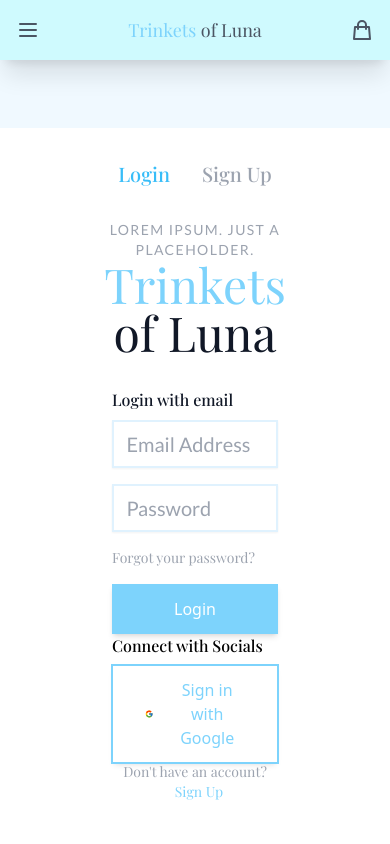
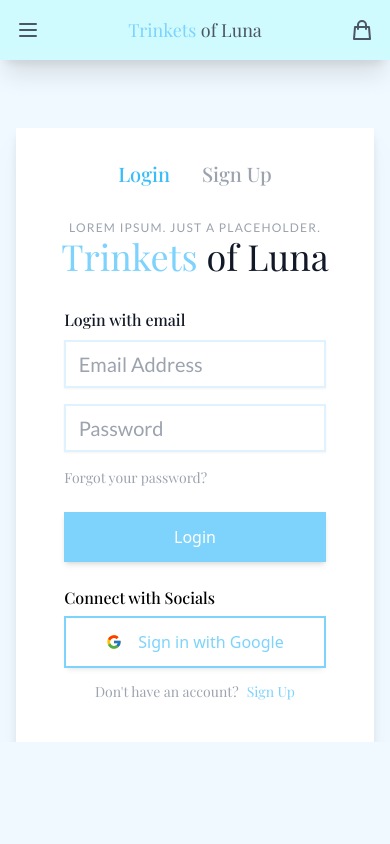
Before and after one commit to cedricquitor/trinketsofluna-ecommerce-web-app, a React (Create React App) app: page /login in a window 390 px wide. Shown: the top 844 px of the page. Built offline with nearby package versions, Linux system fonts and the light colour scheme; no server answers; the database is empty.

Commit message:
Fixed overall mobile responsiveness

```diff
--- a/src/components/AboutUs.jsx
+++ b/src/components/AboutUs.jsx
@@ -5,7 +5,7 @@ const AboutUs = () => {
     <div className="mt-12 mx-auto container">
       <div className="pb-14 text-center border-b-[1px] border-gray-300">
         <p className="text-gray-400 text-sm font-lato uppercase tracking-widest">Trinket of Luna's Story</p>
-        <h1 className="font-playfair font-bold text-8xl tracking-tight text-gray-900">About Us</h1>
+        <h1 className="font-playfair font-bold text-5xl md:text-7xl lg:text-8xl tracking-tight text-gray-900">About Us</h1>
       </div>
       <div className="mt-8 w-5/6 mx-auto">
         <h2 className="font-playfair font-semibold text-4xl tracking-tight text-gray-900">Who are we?</h2>
--- a/src/components/ContactUs.jsx
+++ b/src/components/ContactUs.jsx
@@ -9,7 +9,7 @@ const ContactUs = () => {
     <div className="mt-12 mx-auto container">
       <div className="pb-14 text-center border-b-[1px] border-gray-300">
         <p className="text-gray-400 text-sm font-lato uppercase tracking-widest">We expect to hear from you soon.</p>
-        <h1 className="font-playfair font-bold text-8xl tracking-tight text-gray-900">Contact Us</h1>
+        <h1 className="font-playfair font-bold text-5xl md:text-7xl lg:text-8xl tracking-tight text-gray-900">Contact Us</h1>
       </div>
       <div className="mt-8 w-5/6 mx-auto">
         <p className="mt-4 font-lato text-gray-500 text-xl">
--- a/src/components/Products.jsx
+++ b/src/components/Products.jsx
@@ -33,10 +33,10 @@ const Products = () => {
     <div className="mt-12 container mx-auto">
       <div className="text-center">
         <p className="text-gray-400 text-sm font-lato uppercase tracking-widest">Choose the one that fits your style.</p>
-        <h1 className="font-playfair font-bold text-8xl tracking-tight text-gray-900">Our Jewelries</h1>
+        <h1 className="font-playfair font-bold text-5xl md:text-7xl lg:text-8xl tracking-tight text-gray-900">Our Jewelries</h1>
       </div>
       <div className="container">
-        <div className="py-3 my-8 border-t-[1px] border-b-[1px] border-gray-300 flex flex-row justify-between">
+        <div className="py-3 my-8 border-t-[1px] border-b-[1px] border-gray-300 flex flex-row justify-between mx-8 2xl:mx-0">
           <div className="flex">
             <h2 className="mr-4 font-lato font-medium text-xl uppercase">Sort by</h2>
             {/* TODO: Add a select drop down for category filtering & maybe (?) a search bar */}
--- a/src/components/SignIn.jsx
+++ b/src/components/SignIn.jsx
@@ -74,7 +74,7 @@ const SignIn = () => {
 
   return (
     <section className="container mx-auto relative mt-12 overflow-hidden">
-      <div className="bg-white lg-1/3 xl:w-5/6 2xl:h-[40.2rem] m-auto drop-shadow-xl">
+      <div className="bg-white w-11/12 md:w-5/6 xl:w-5/6 2xl:h-[40.2rem] m-auto drop-shadow-xl">
         <div className="flex lg:flex-row flex-col">
           {/* Left Side Grid */}
           <div className="bg-sky-100 hidden lg:flex lg:flex-row lg:justify-center lg:items-center lg:overflow-hidden lg:basis-1/2">
@@ -92,14 +92,14 @@ const SignIn = () => {
               // For each product, return a div.
               return (
                 <div className={position + " absolute"} key={id}>
-                  <img src={productThumbnail} alt={productName} className="object-cover lg:h-[48rem] lg:w-[34rem] 2xl:h-[40.4rem] 2xl:w-[41rem]" width="650px" />
+                  <img src={productThumbnail} alt={productName} className="object-cover lg:h-[48rem] lg:w-[34rem] 2xl:h-[40.4rem] 2xl:w-[40rem]" width="650px" />
                 </div>
               );
             })}
           </div>
           {/* Right Side Grid */}
           <div className="mx-auto text-center my-8 basis-1/2 z-10">
-            <div className="mx-24">
+            <div className="mx-8 md:mx-24 lg:mx-12 2xl:mx-244">
               <div className="flex mb-8 justify-center items-center">
                 <Link to="/login" className="mx-4 font-medium font-playfair text-xl cursor-pointer text-sky-400 transition duration-300 active:text-sky-600">
                   Login
@@ -109,8 +109,8 @@ const SignIn = () => {
                 </Link>
               </div>
               {/* TODO: Fill the placeholder here. */}
-              <p className="text-gray-400 text-sm font-lato uppercase tracking-widest">Lorem ipsum. Just a placeholder.</p>
-              <h1 className="text-5xl text-gray-900 font-playfair mb-8">
+              <p className="text-gray-400 text-xs md:text-sm lg:text-xs 2xl:text-sm font-lato uppercase tracking-widest">Lorem ipsum. Just a placeholder.</p>
+              <h1 className="text-4xl md:text-5xl lg:text-4xl 2xl:text-5xl text-gray-900 font-playfair mb-8">
                 <span className="text-sky-300">Trinkets</span> of Luna
               </h1>
               <div className="relative">
@@ -128,18 +128,18 @@ const SignIn = () => {
                       Password
                     </label>
                   </div>
-                  <Link to="/recovery" className="block mb-4 py-auto font-playfair font-normal text-sm text-gray-400 text-left transition hover:text-gray-600 active:text-gray-900">
+                  <Link to="/recovery" className="block mb-6 md:mb-4 py-auto font-playfair font-normal text-sm text-gray-400 text-left transition hover:text-gray-600 active:text-gray-900">
                     Forgot your password?
                   </Link>
                   <button onClick={handleSubmit} className="w-full flex items-center justify-center px-8 py-3 border border-transparent text-base font-medium shadow-md transition duration-300 hover:shadow-2xl text-white bg-sky-300 hover:bg-sky-500 md:mb-8 md:py-3 md:mx-auto md:text-lg md:w-2/3 focus:ring-2 focus:ring-offset-2 focus:ring-sky-300 active:bg-sky-600">
                     Login
                   </button>
-                  <p className="font-playfair text-base font-medium text-left mb-2">Connect with Socials</p>
+                  <p className="font-playfair text-base font-medium text-left mt-6 md:mt-0 mb-2">Connect with Socials</p>
                   <button onClick={signInUserWithGoogle} className="w-[99%] mx-auto flex items-center justify-center px-8 py-3 outline outline-2 outline-sky-300 text-base font-medium shadow-md text-sky-300 bg-tranparent transition duration-300 hover:bg-sky-200 hover:text-white hover:shadow-2xl md:mb-4 md:py-3 md:text-lg md:px-10 focus:ring-2 focus:ring-offset-4 focus:ring-sky-200 active:bg-sky-600">
                     <FcGoogle className="mr-4 my-auto" />
                     Sign in with Google
                   </button>
-                  <p className="block font-playfair font-normal text-sm text-gray-400 mb-4">
+                  <p className="block font-playfair font-normal text-sm text-gray-400 mt-4 mb-2 md:mt-0 md:mb-4">
                     Don't have an account?
                     <Link to="/signup" className="ml-2 text-sky-300 transition hover:text-sky-500 hover:drop-shadow-sm active:text-sky-600">
                       Sign Up
--- a/src/styles/styles.css
+++ b/src/styles/styles.css
@@ -85,7 +85,7 @@
   }
 
   .slider__img--lastSlide {
-    @apply transition duration-300 opacity-[3%] translate-x-full;
+    @apply transition duration-300 opacity-[0%] translate-x-full;
   }
   /* ---------- SignIn Styles End ---------- */
 }
```
Also changed, not shown: src/components/Registration.jsx (+6 -6 lines).
